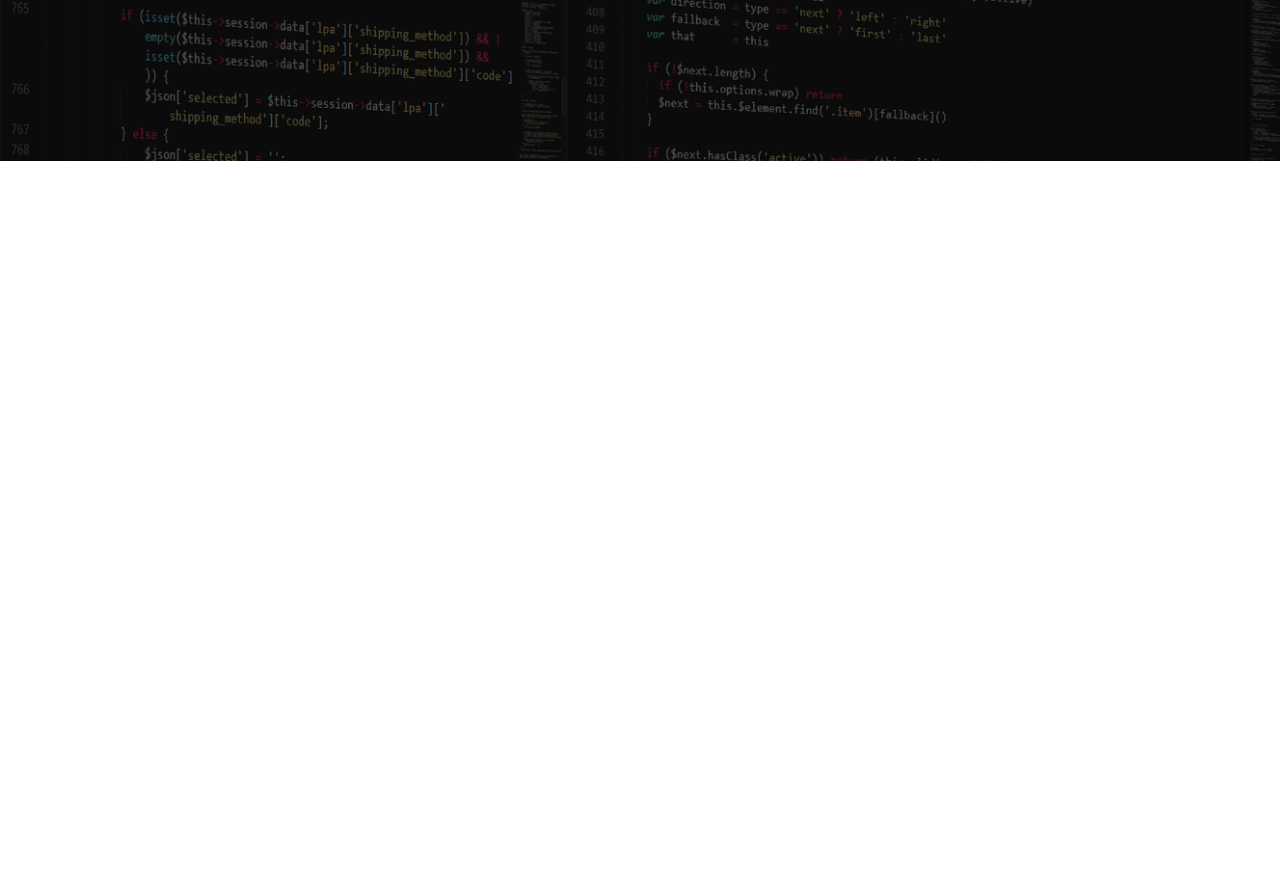
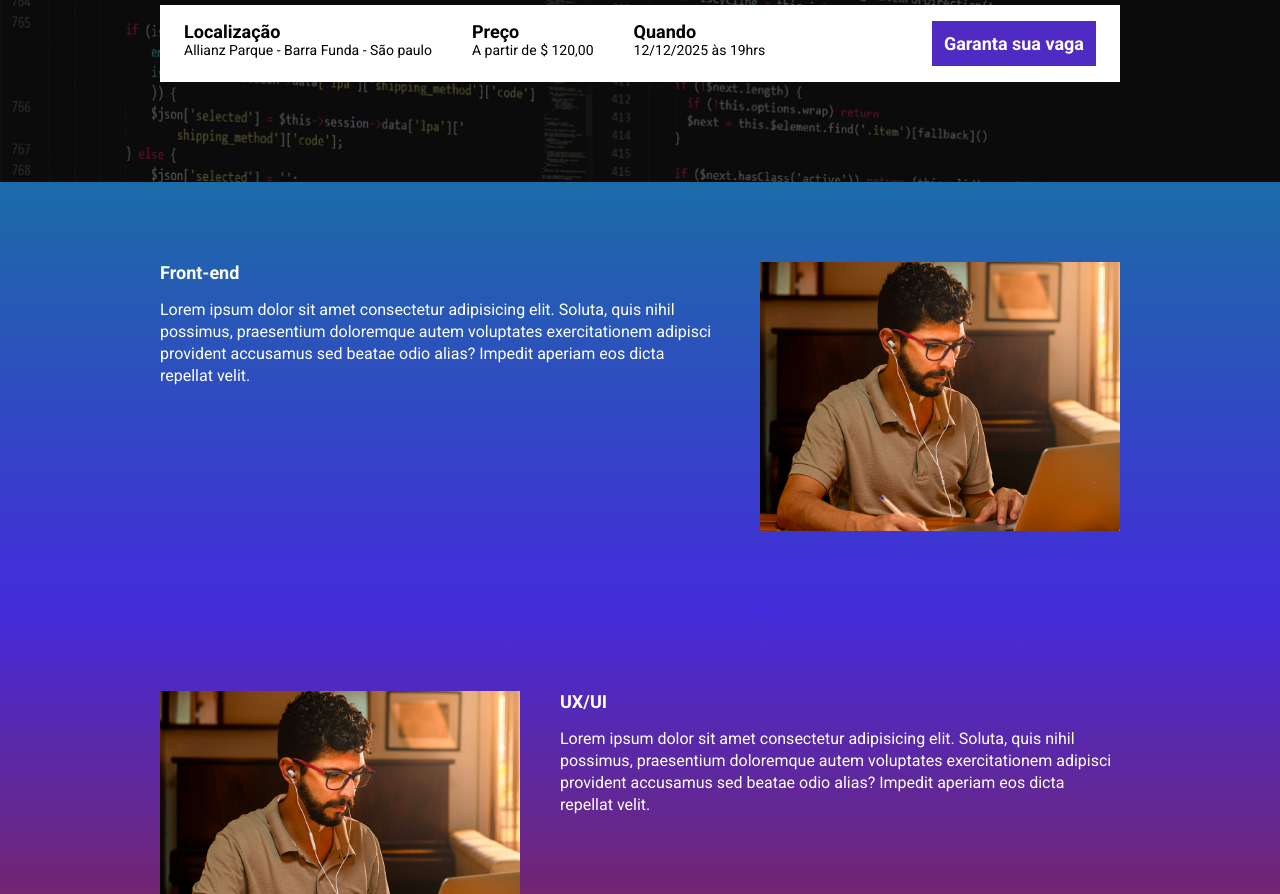
Before and after one commit to gaabe007/ebac__talks, a website built with Parcel: page src/index.html in a window 1280 px wide. Shown: the part 323-1217 px from the top of the page. Before the commit the page ends 800 px from the top, so only its background shows below. Built offline with nearby package versions, Linux system fonts and the light colour scheme.

Commit message:
finalizando

```diff
--- a/src/index.html
+++ b/src/index.html
@@ -8,20 +8,87 @@
     <link rel="preconnect" href="https://fonts.googleapis.com">
     <link rel="preconnect" href="https://fonts.gstatic.com" crossorigin>
     <link href="https://fonts.googleapis.com/css2?family=Roboto:wght@400;700;900&display=swap" rel="stylesheet">
-
     <link rel="stylesheet" href="./styles/main.scss">
+    <link rel="stylesheet" href="https://unpkg.com/aos@next/dist/aos.css">
 </head>
 <body>
     <header class="hero">
         <div class="container">
             <img class="hero__logo" src="./images/ebac_logo.svg" alt="EBAC ">
             <p class="hero__text">
-                O maior evento de tecnologia do Brasil começa em 10d 12h 20m 15s
+                O maior evento de tecnologia do Brasil começa em <span id="contador"></span>
             </p>
+            <div class="infos-bar">
+                <ul class="infos-bar__infos">
+                    <li class="infos-bar__infos__item">
+                        <b>Localização</b>
+                        Allianz Parque - Barra Funda - São paulo
+                    </li>
+                    <li class="infos-bar__infos__item">
+                        <b>Preço</b>
+                        A partir de $ 120,00
+                    </li>
+                    <li class="infos-bar__infos__item">
+                        <b>Quando</b>
+                        12/12/2025 às 19hrs
+                    </li>
+                </ul>
+                <a href="#" class="button button--primary">
+                    Garanta sua vaga
+                </a>
+            </div>
         </div>
     </header>
 
+    <section class="event event--frontend" >
+        <div class="container" data-aos="fade-right">
+            <div class="event__details">
+                <h2 class="event__details__title">Front-end</h2>
+                <p class="event__details__description">
+                    Lorem ipsum dolor sit amet consectetur adipisicing elit. Soluta, quis nihil possimus, praesentium doloremque autem voluptates exercitationem adipisci provident accusamus sed beatae odio alias? Impedit aperiam eos dicta repellat velit.
+                </p>
+            </div>
+            <img class="event__image" src="./images/frontend.png" alt="Front-end">
+        </div>
+    </section>
 
+    <section class="event event--ux-ui event--image-left" >
+        <div class="container" data-aos="fade-left">
+            <div class="event__details">
+                <h2 class="event__details__title">UX/UI</h2>
+                <p class="event__details__description">
+                    Lorem ipsum dolor sit amet consectetur adipisicing elit. Soluta, quis nihil possimus, praesentium doloremque autem voluptates exercitationem adipisci provident accusamus sed beatae odio alias? Impedit aperiam eos dicta repellat velit.
+                </p>
+            </div>
+            <img class="event__image" src="./images/frontend.png" alt="Front-end">
+        </div>
+    </section>
+
+    <section class="event event--data-science">
+        <div class="container" data-aos="fade-right">
+            <div class="event__details">
+                <h2 class="event__details__title">Data-science</h2>
+                <p class="event__details__description">
+                    Lorem ipsum dolor sit amet consectetur adipisicing elit. Soluta, quis nihil possimus, praesentium doloremque autem voluptates exercitationem adipisci provident accusamus sed beatae odio alias? Impedit aperiam eos dicta repellat velit.
+                </p>
+            </div>
+            <img class="event__image" src="./images/frontend.png" alt="Front-end">
+        </div>
+    </section>
+
+    <section class="event event--backend event--image-left">
+        <div class="container" data-aos="fade-left">
+            <div class="event__details">
+                <h2 class="event__details__title">Back-End</h2>
+                <p class="event__details__description">
+                    Lorem ipsum dolor sit amet consectetur adipisicing elit. Soluta, quis nihil possimus, praesentium doloremque autem voluptates exercitationem adipisci provident accusamus sed beatae odio alias? Impedit aperiam eos dicta repellat velit.
+                </p>
+            </div>
+            <img class="event__image" src="./images/frontend.png" alt="Front-end">
+        </div>
+    </section>
+
+    <script src="https://unpkg.com/aos@next/dist/aos.js"></script>
     <script src="./scripts/main.js"></script>
 </body>
 </html>
--- a/src/scripts/main.js
+++ b/src/scripts/main.js
@@ -0,0 +1,28 @@
+AOS.init();
+
+const dataDoEvento = new Date("Dec 12, 2025 19:00:00");
+const timeStampDoEvento = dataDoEvento.getTime();
+
+const contaAsHoras = setInterval(function() {
+    const agora = new Date();
+    const timeStampAtual = agora.getTime();
+
+    const distanciaAteOEvento = timeStampDoEvento - timeStampAtual;
+
+    const diaEmMs = 1000 * 60 * 60 * 24;
+    const horaEmMs = 1000 * 60 * 60;
+    const minutoEmMs = 1000 * 60;
+
+
+    const diasAteOEvento = Math.floor(distanciaAteOEvento / diaEmMs);
+    const horasAteOEvento = Math.floor((distanciaAteOEvento % diaEmMs) / horaEmMs);
+    const minutosAteOEvento = Math.floor((distanciaAteOEvento % horaEmMs) / minutoEmMs);
+    const segundosAteOEvento = Math.flooor((distanciaAteOEvento % minutoEmMs) / 1000);
+
+    document.getElementById('contador').innerHTML = `${diasAteOEvento}d ${horasAteOEvento}h ${minutosAteOEvento}m ${segundosAteOEvento}s`;
+
+    if (diasAteOEvento < 0) {
+        clearInterval(contaAsHoras);
+        document.getElementById('contador').innerHTML = 'Evento expirado'
+    }
+}, 1000);
--- /dev/null
+++ b/src/styles/_event.scss
@@ -0,0 +1,63 @@
+@use 'variables';
+
+.event {
+    padding: 80px 0;
+
+    &--frontend{
+    background-image: linear-gradient( variables.$blue1,  variables.$blue2);
+    }
+
+    &--ux-ui{
+        background-image: linear-gradient( variables.$blue2,  variables.$pink);
+        }
+
+    &--data-science{
+        background-image: linear-gradient( variables.$pink,  variables.$yellow);
+        }
+
+    &--backend {
+        background-image: linear-gradient( variables.$yellow,  variables.$pink);
+        }
+
+        &--image-left {
+            .container {
+                flex-direction: row-reverse;
+            }
+        }
+
+    .container {
+        display: flex;
+        gap: 40px;
+    }
+
+    &__image {
+        max-width: 360px;
+    }
+
+    &__details {
+        &__title {
+            font-size: 18px;
+            font-weight: bold;
+            margin-bottom: 16px;
+        }
+
+        &__description {
+            line-height: 22px;
+        }
+    }
+
+    @media (max-width:640px) {
+        .container {
+            display: block;
+        }
+
+        &__image {
+            width: 100%;
+        }
+
+        &__details {
+            margin-right: 0;
+            margin-bottom: 16px;
+        }
+    }
+}
--- a/src/styles/_hero.scss
+++ b/src/styles/_hero.scss
@@ -1,3 +1,5 @@
+@use 'variables';
+
 .hero {
     padding-top: 64px;
     padding-bottom: 100px;
@@ -16,7 +18,7 @@
         left: 0;
         width: 100%;
         height: 100%;
-        background-color: #000;
+        background-color: variables.$secundaryTextColor;
         content: '';
         opacity: .6;
     }
@@ -26,7 +28,6 @@
         margin-bottom: 64px;
         font-size: 40px;
         line-height: 56px;
-        color: #fff;
         font-weight: 800;
         text-align: center;
     }
--- /dev/null
+++ b/src/styles/_variables.scss
@@ -0,0 +1,10 @@
+$blue1: #1b6ca7;
+$blue2: #442bdb;
+$pink: #89223b;
+$yellow: #9c791d;
+$purple: #4f2ac3;
+
+
+
+$textColor: #fff;
+$secundaryTextColor: #000;
--- /dev/null
+++ b/src/styles/components/_buttons.scss
@@ -0,0 +1,26 @@
+@use '../variables';
+
+.button {
+    padding: 12px;
+    font-size: 18px;
+    font-weight: bold;
+    text-decoration: none;
+    text-align: center;
+    white-space: nowrap;
+
+    &--primary {
+        color: variables.$textColor;
+        background-color: variables.$purple;
+    }
+
+    @media (max-width:640px) {
+        display: flex;
+        align-items: center;
+        width: 100%;
+    }
+
+    @media (max-width: 1024px) {
+        display: flex;
+        align-items: center;
+    }
+}
--- /dev/null
+++ b/src/styles/components/_info-bar.scss
@@ -0,0 +1,42 @@
+@use '../variables';
+
+.infos-bar {
+    padding: 16px 24px;
+    background-color: variables.$textColor;
+    display: flex;
+    justify-content: space-between;
+
+    &__infos {
+        display: flex;
+        gap: 40px;
+
+        &__item {
+            font-size: 14px;
+            color: variables.$secundaryTextColor;
+
+            b {
+                color: variables.$secundaryTextColor;
+                font-size: 18px;
+                display: block;
+            }
+        }
+    }
+
+    @media (max-width:640px) {
+        display: block;
+
+        &__infos {
+            display: block;
+
+            &__item {
+                margin-bottom: 24px;
+            }
+        }
+    }
+
+    @media (max-width: 1024px) {
+        &__infos {
+            gap: 16px;
+        }
+    }
+}
--- a/src/styles/main.scss
+++ b/src/styles/main.scss
@@ -1,11 +1,16 @@
 @use 'hero';
+@use 'components/info-bar';
+@use 'components/buttons';
+@use 'event';
+@use 'variables';
 
 * {
     margin: 0;
     padding: 0;
     box-sizing: border-box;
     font-family: Roboto, sans-serif;
-    color: #fff;
+    color: variables.$textColor;
+    list-style: none;
 }
 
 .container {
```
Also changed, not shown: package.json (+4 -3 lines), 1 other file.
